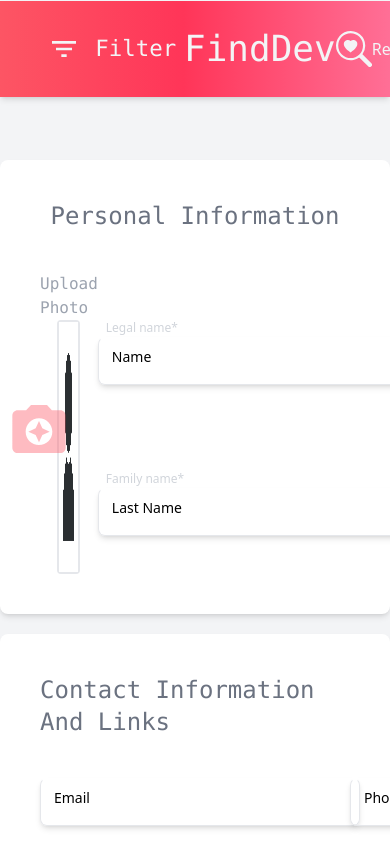
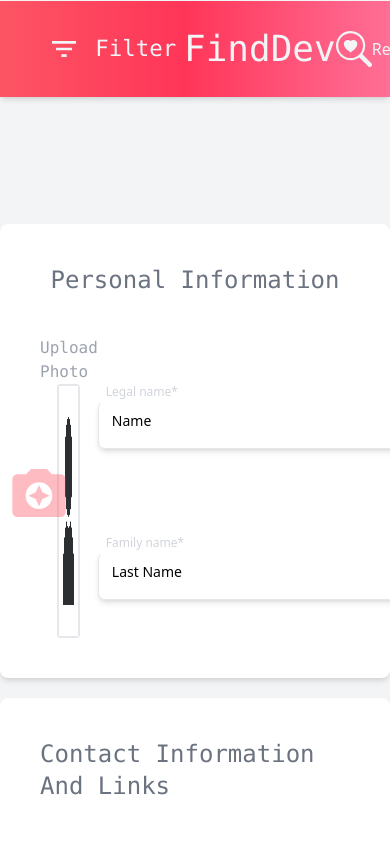
Before and after one commit to vindexTOS/jobdev-client, a React (Vite) app: page /#/upload in a window 390 px wide. Shown: the top 843 px of the page. Built offline with nearby package versions, Linux system fonts and the light colour scheme; no server answers.

Commit message:
style: fix responsive for contact information sector

```diff
--- a/src/components/Resume_components/BasicInfo.jsx
+++ b/src/components/Resume_components/BasicInfo.jsx
@@ -8,12 +8,12 @@ import { JobTitleSelect, CitySelect } from '../../MOCK_DATA/ResumeDropDownData'
 const BasicInfo = () => {
   const { imgLoading, DispatchResume, StateResume } = UseMainContext()
   const style = {
-    mainDiv: `flex flex-col items-center justify-center gap-5  h-[100vh]    `,
+    mainDiv: `flex flex-col items-center justify-center gap-5  h-[100vh] mt-16   `,
     topDiv: `w-[100%] flex xm:flex-col lg:flex-row justify-around`,
     personal: `flex flex-col xm:h-52 lg:h-auto mx-auto  justify-around`,
     photoDiv: `flex flex-col items-center `,
-    contact: `flex justify-around w-[100%]`,
-    inputWrapper: `flex flex-col items-center w-[100%] h-[800px]   justify-around gap-10 bg-white p-10 rounded-[8px] shadow-md`,
+    contact: `flex justify-around w-[100%] xm:flex-wrap xm:h-32 lg:h-auto lg:flex-nowrap`,
+    inputWrapper: `flex flex-col items-center w-[100%] h-[800px]  justify-around gap-10 bg-white p-10 rounded-[8px] shadow-md`,
     header: `text-2xl font-medium font-mono text-gray-500`,
     skills: `flex flex-col justify-center gap-10 items-center w-[100%]  `,
     addBtn: `py-3 px-4 mt-2 inline-flex justify-center items-center gap-2 rounded-md border border-transparent font-semibold text-green-500 hover:bg-green-100 focus:outline-none focus:ring-2 focus:ring-green-500 focus:ring-offset-2 transition-all text-sm dark:focus:ring-offset-gray-800`,
```
